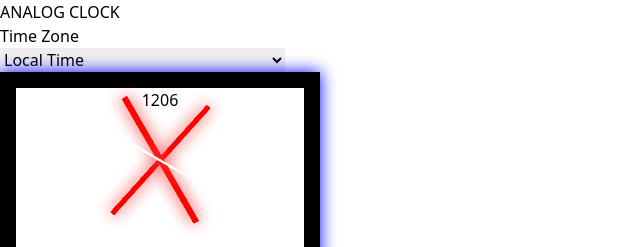
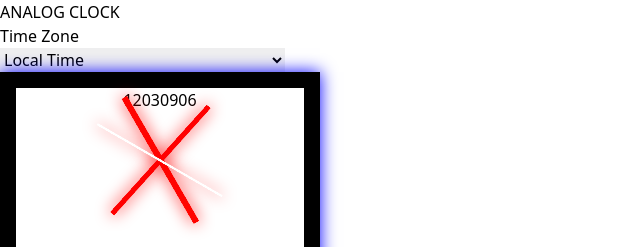
Before and after one commit to ribhugautam/analogclock, a Next.js app: page / in a window 1280 px wide. Shown: the top 247 px of the page, without its empty margins (0-640 px from the left). Built offline with nearby package versions, Linux system fonts and the light colour scheme.

Commit message:
Added Neon

```diff
--- a/src/app/globals.css
+++ b/src/app/globals.css
@@ -28,12 +28,12 @@
 .hand--minutes {
   background: #ff0000;
   width: 0.3rem;
-  box-shadow: rgb(255, 0, 0) 0 0 1rem, inset rgb(255, 0, 0) 0 0 1rem;
+  box-shadow: rgb(255, 0, 0) 0 0 1rem, inset #ff0000 0 0 1rem;
 }
 
 .hand--seconds {
   background: #ffffff;
   width: 0.1rem;
-  box-shadow: rgb(255, 255, 255) 0 0 1rem, inset rgb(255, 255, 255) 0 0 1rem;
+  box-shadow: rgb(255, 0, 0) 0 0 1rem, inset rgb(255, 255, 255) 0 0 1rem;
   transform: rotate(360deg);
 }
--- a/src/app/page.js
+++ b/src/app/page.js
@@ -57,8 +57,10 @@ export default function Home() {
       </div>
 
       <div className="clock__face rounded-full">
-        <div className="aspect-square h-[1.2rem] absolute Fmx-auto z-10 bottom-0 top-0 my-auto bg-[#ffffff] shadow-[0_0_1rem_#172acf] rounded-full " />
+        <div className="aspect-square h-[1.2rem] absolute Fmx-auto z-10 bottom-0 top-0 my-auto bg-[#ffffff] shadow-[0_0_1rem_#ff0000] rounded-full " />
         <h3 className="text-white text-2xl font-bold ">12</h3>
+        <h3 className="text-white font-bold text-2xl my-auto mx-auto right-0  top-[44%] absolute ">03</h3>
+        <h3 className="text-white font-bold text-2xl my-auto mx-auto left-0  top-[44%] absolute ">09</h3>
         <h3 className="text-white font-bold text-2xl bottom-0 absolute ">06</h3>
         <div id="hour" className="hand hand--hours origin-bottom rounded-full" />
         <div id="minutes" className="hand hand--minutes origin-bottom rounded-full" />
```
